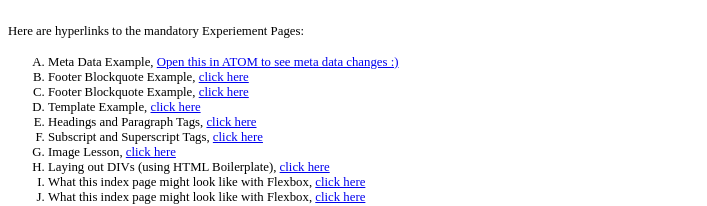
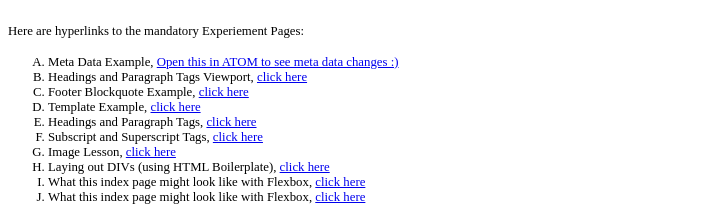
Before and after one commit to djahmedeh/My-Repository-HTML-github.io, a plain HTML site: page index.html in a window 1280 px wide. Shown: the part 462-668 px from the top of the page, without its empty margins (0-707 px from the left). Drawn offline with Linux system fonts and the light colour scheme.

Commit message:
Update index.html

```diff
--- a/index.html
+++ b/index.html
@@ -30,7 +30,7 @@
        <!--  See the HTML .txt document for a summary -->
        <ol type="A">
           <li style="font-size:1vw"> Meta Data Example, <a href="childPages/Meta Data Example.html" target="_blank">Open this in ATOM to see meta data changes :)</a>
-          <li style="font-size:1vw"> Footer Blockquote Example, <a href="childpages/Headings and Paragraph Tags Viewport.html" target="_blank">click here</a>
+          <li style="font-size:1vw"> Headings and Paragraph Tags Viewport, <a href="childpages/Headings and Paragraph Tags Viewport.html" target="_blank">click here</a>
           <li style="font-size:1vw"> Footer Blockquote Example, <a href="childPages/Footer Blockquote Example.html" target="_blank">click here</a>
           <li style="font-size:1vw"> Template Example, <a href="childPages/template.html" target="_blank">click here</a>
           <li style="font-size:1vw"> Headings and Paragraph Tags, <a href="childPages/Headings and Paragraph Tags.html" target="_blank">click here</a>
```
